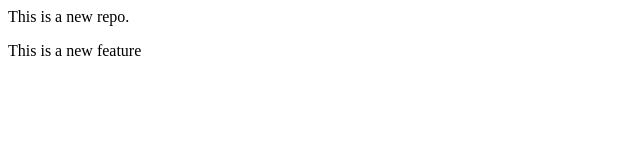
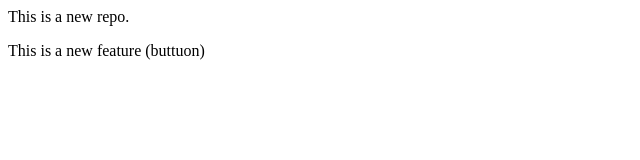
Before and after one commit to anujeet24/localRepo, a plain HTML site: page index.html in a window 1280 px wide. Shown: the full height of the page, 0-640 px from the left. Drawn offline with Linux system fonts and the light colour scheme.

```diff
--- a/index.html
+++ b/index.html
@@ -1,2 +1,2 @@
 <p>This is a new repo.</p>
-<p> This is a new feature </p>
+<p> This is a new feature (buttuon)</p>
```
